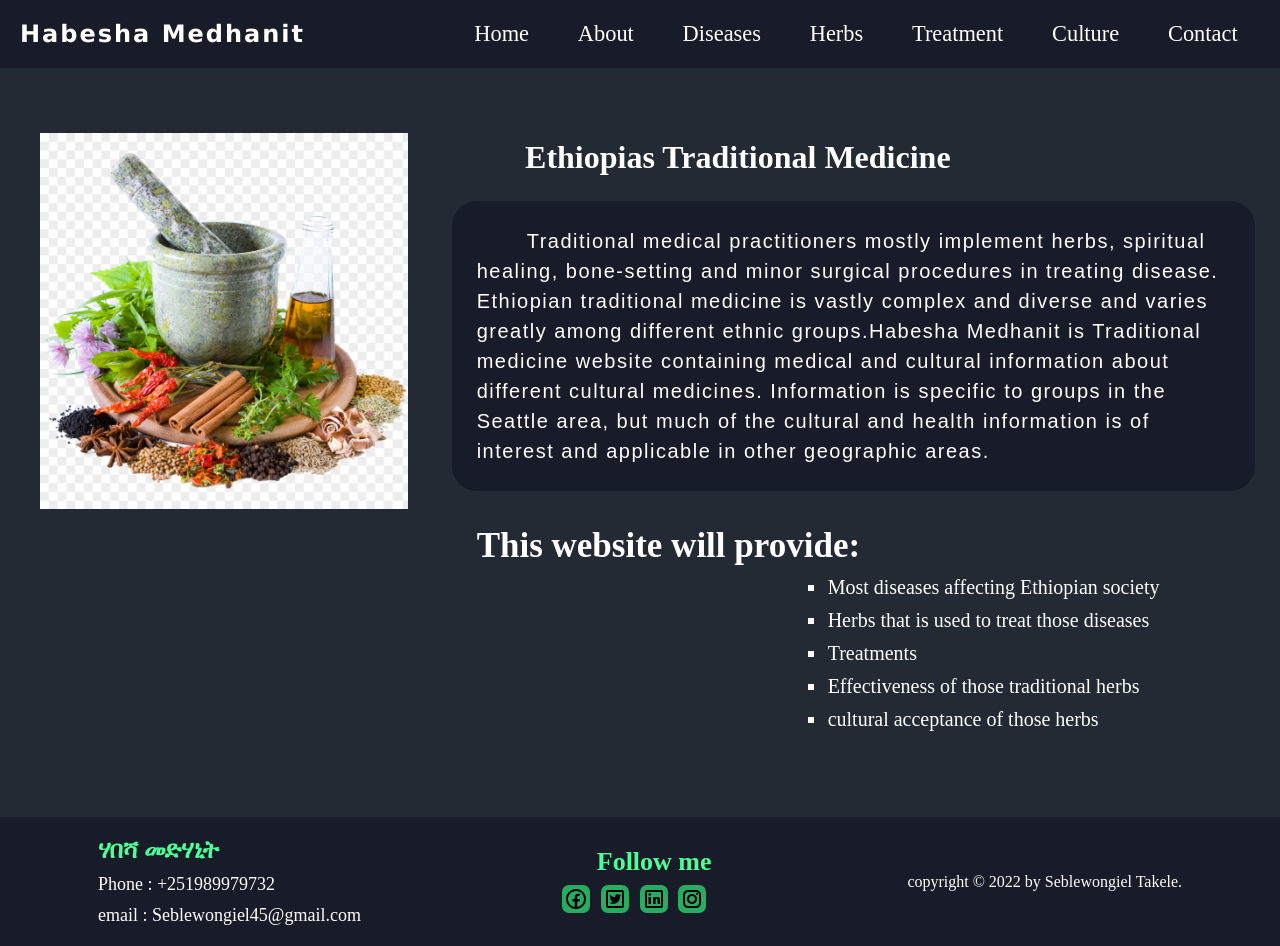
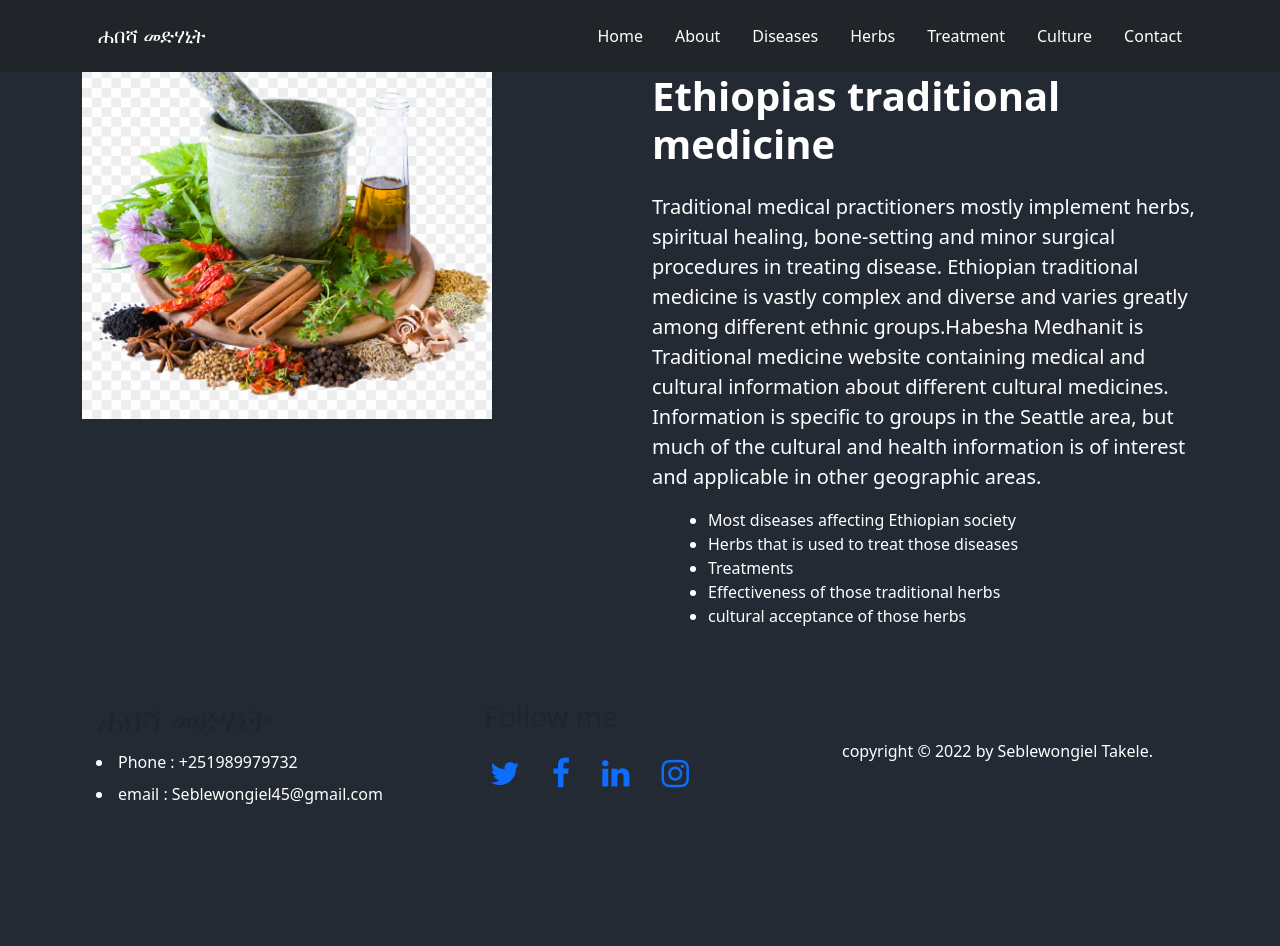
Before and after one commit to Tseble21/UGR-9711-13, a plain HTML site: page src/html/about.html in a window 1280 px wide. After the commit the page ends 826 px from the top, so only its background shows below. Drawn offline with nearby package versions, Linux system fonts and the light colour scheme.

Commit message:
update about html

```diff
--- a/src/html/about.html
+++ b/src/html/about.html
@@ -8,86 +8,93 @@
     <link rel="stylesheet" href="https://cdnjs.cloudflare.com/ajax/libs/font-awesome/4.7.0/css/font-awesome.min.css"><!--To include social media icon-->
 
     <link rel="shortcut icon" href="../images/icons8-about.svg" type="image/x-icon">
+    <link href="https://cdn.jsdelivr.net/npm/bootstrap@5.3.0-alpha1/dist/css/bootstrap.min.css" rel="stylesheet"
+        integrity="sha384-GLhlTQ8iRABdZLl6O3oVMWSktQOp6b7In1Zl3/Jr59b6EGGoI1aFkw7cmDA6j6gD" crossorigin="anonymous">
     <link rel="stylesheet" href="../css/combine.css">
-    <link rel="stylesheet" href="../css/about.css">
+
 </head>
 <body class="body">
-    <header class="header">
-        <div class="logo">
-            <p>Habesha Medhanit</p>
-        </div>
-        <img src="../images/icons8-menu (7).svg" class="humburger" id="humburger" alt="HumbergerIcon for js" >
-        <nav class="nav" id="nav">
-            <ul class="nav_bar">
-                <li class="nav__bar--list"><a class="link" href="../index.html">Home</a></li>
-                <li class="nav__bar--list"><a class="link"  href="about.html" >About</a></li>
-                <li class="nav__bar--list"><a class="link" href="Diseases.html" >Diseases</a></li>
-                <li class="nav__bar--list"><a class="link" href="Herbs.html">Herbs</a></li>
-                <li class="nav__bar--list"><a class="link" href="Treatment.html">Treatment</a></li>
-                <li class="nav__bar--list"><a class="link" href="culture.html">Culture</a></li>
-
-                <li class="nav__bar--list"><a class="link"  href="contact.html">Contact</a></li>
-
-            </ul>
+    <header>
+        <nav class="navbar navbar-expand-lg bg-dark navbar-dark py-3 fixed-top">
+            <div class="container">
+                <a class="navbar-brand mx-3" href="#"><span class="habesh">ሐበሻ </span> መድሃኒት</a>
+                <button class="navbar-toggler" type="button" data-bs-toggle="collapse" data-bs-target="#navmenu">
+                    <span class="navbar-toggler-icon"></span>
+                </button>
+                <div class="collapse navbar-collapse" id="navmenu">
+                    <ul class="navbar-nav ms-auto mb-2 mb-lg-0">
+                        <li class="nav-item"><a class="nav-link text-white px-3" href="../index.html">Home</a></li>
+                        <li class="nav-item"><a class="nav-link text-white px-3" href="about.html">About</a></li>
+                        <li class="nav-item"><a class="nav-link text-white px-3" href="Diseases.html">Diseases</a></li>
+                        <li class="nav-item"><a class="nav-link text-white px-3" href="Herbs.html">Herbs</a></li>
+                        <li class="nav-item"><a class="nav-link text-white px-3" href="Treatment.html">Treatment</a>
+                        </li>
+                        <li class="nav-item"><a class="nav-link text-white px-3" href="culture.html">Culture</a></li>
+                        <li class="nav-item"><a class="nav-link text-white px-3" href="contact.html">Contact</a></li>
+                    </ul>
+                    </ul>
+                </div>
+            </div>
         </nav>
     </header>
-    <main class="main">
+    <main>
+        <div class="container">
+            <div class="row">
+                <div class="col-md-6">
+                    <img src="../images/med3.png"  class="img-fluid w-75 " alt="A Picture of Habesha Medhanit">
+                </div>
+                <div class="col-md-6 my-5">
+                    <h1 class=" my-4 text-white fw-bolder">Ethiopias traditional medicine</h1>
+                    <p class="lead text-white w-100 fw-normal">Traditional medical practitioners mostly implement herbs, spiritual healing, bone-setting and minor surgical procedures
+                    in treating disease. Ethiopian traditional medicine is vastly complex and diverse and varies greatly among different
+                    ethnic groups.Habesha Medhanit is Traditional medicine website containing medical and cultural information about
+                    different cultural medicines. Information is specific to groups in the Seattle area, but much of the cultural and health
+                    information is of interest and applicable in other geographic areas. </p>
+                    <ul class="text-decoration-none mx-4">
+                        <li class="text-white text-under-none ">Most diseases affecting Ethiopian society</li>
+                        <li class="text-white text-under-none">Herbs that is used to treat those diseases</li>
+                        <li class="text-white text-under-none">Treatments</li>
+                        <li class="text-white text-under-none">Effectiveness of those traditional herbs</li>
+                        <li class="text-white text-under-none">cultural acceptance of those herbs</li>
+                    </ul>
+                </div>
+            </div>
+        </div>
 
 
-        <div class="image_about">
-            <img src="../images/med3.png"  class=imagess  alt="A Picture of Habesha Medhanit">
+    </main>
+    <footer>
+        <div class="container">
+            <div class="row">
+                <div class="col-sm-4">
+                    <h2 class="mx-3 my-2 labeld">ሐበሻ መድሃኒት</h2>
+                    <ul class="foooter">
+                        <li class="text-white p-1">Phone : +251989979732</li>
+                        <li class="text-white p-1">email : Seblewongiel45@gmail.com</li>
+                    </ul>
+                </div>
+                <div class="col-sm-4">
+                    <h3 class="text-center w-50 my-2 labeld">Follow me</h3>
+                    <div class="container d-flex my-4">
+                        <a href="#" class="green-icon"><i class="fa fa-2x fa-twitter icons px-3" alt="twitter iocn"></i></a>
+                        <a href="#" class="green-icon"><i class="fa fa-2x fa-facebook icons px-3"
+                                alt="facebook icon"></i></a>
+                        <a href="#" class="green-icon"><i class="fa fa-2x fa-linkedin icons px-3"
+                                alt="Linkedin icon"></i></a>
+                        <a href="#" class="green-icon"><i class="fa fa-2x fa-instagram icons px-3"
+                                alt="instagram icon"></i></a>
+                    </div>
+                </div>
+                <div class="col-sm-4 text-white d-flex align-items-center">
+                    <p>copyright © 2022 by <span class="copyright--name"> Seblewongiel Takele.</span> </p>
+
+                </div>
+            </div>
         </div>
-        <section class="About-me">
-            <div class="About-me__intro">
-
-                <h3 class="About-me__intro--head">Ethiopias traditional medicine</h3>
-
-                <p class="About-me__intro--para">Traditional medical practitioners mostly implement herbs, spiritual healing, bone-setting and minor surgical procedures
-                in treating disease. Ethiopian traditional medicine is vastly complex and diverse and varies greatly among different
-                ethnic groups.Habesha Medhanit is Traditional  medicine website containing medical and cultural information about
-                different cultural medicines. Information is specific to groups in the Seattle area, but much of the cultural and health
-                information is of interest and applicable in other geographic areas. </p>
-            </div>
-            <div class="my-skills">
-
-                <h4 class="my-skills__head">This website will provide:</h4>
-                <ul class="my-skills__sub">
-                    <li class="my-skills__sub--item">Most diseases affecting Ethiopian society</li>
-                    <li class="my-skills__sub--item" >Herbs that is used to treat those diseases</li>
-                    <li class="my-skills__sub--item" >Treatments</li>
-                    <li class="my-skills__sub--item">Effectiveness of those traditional herbs</li>
-                    <li class="my-skills__sub--item">cultural acceptance of those herbs</li>
-
-                </ul>
-            </div>
-        </section>
-
-    </main>
-    <footer class="footer">
-        <section class="footer--contact">
-            <h2 class="footer--contact__header">ሃበሻ መድሃኒት</h2>
-            <ul class="foooter">
-                <li class="footer--contact__lists">Phone : +251989979732</li>
-                <li class="footer--contact__lists">email : Seblewongiel45@gmail.com</li>
-            </ul>
-        </section>
-        <section class="Social-media">
-            <h3 class="Social-media--text">Follow me</h3>
-            <div class="social-media__icons">
-                <div class="imgs"> <img class="icon"
-                            src="../images/icons8-facebook.svg" alt="facebook logo"></a></div>
-                <div class="imgs"><img class="icon"
-                            src="../images/icons8-twitter-24.png" alt="twitter logo"></a></div>
-                <div class="imgs"><img class="icon"
-                            src="../images/icons8-linkedin-24.png" alt="linkedin logo"></a></div>
-                <div class="imgs"><img class="icon"
-                            src="../images/icons8-instagram-24.png" alt="insatagram logo"></a></div>
-            </div>
-        </section>
-        <section class="copyright">
-            <p>copyright © 2022 by <span class="copyright--name"> Seblewongiel Takele.</span> </p>
-        </section>
     </footer>
+    <script src="https://cdn.jsdelivr.net/npm/bootstrap@5.3.0-alpha1/dist/js/bootstrap.bundle.min.js"
+        integrity="sha384-w76AqPfDkMBDXo30jS1Sgez6pr3x5MlQ1ZAGC+nuZB+EYdgRZgiwxhTBTkF7CXvN"
+        crossorigin="anonymous"></script>
      <script src="../scripts/style.js"></script>
 </body>
 </html>
```
